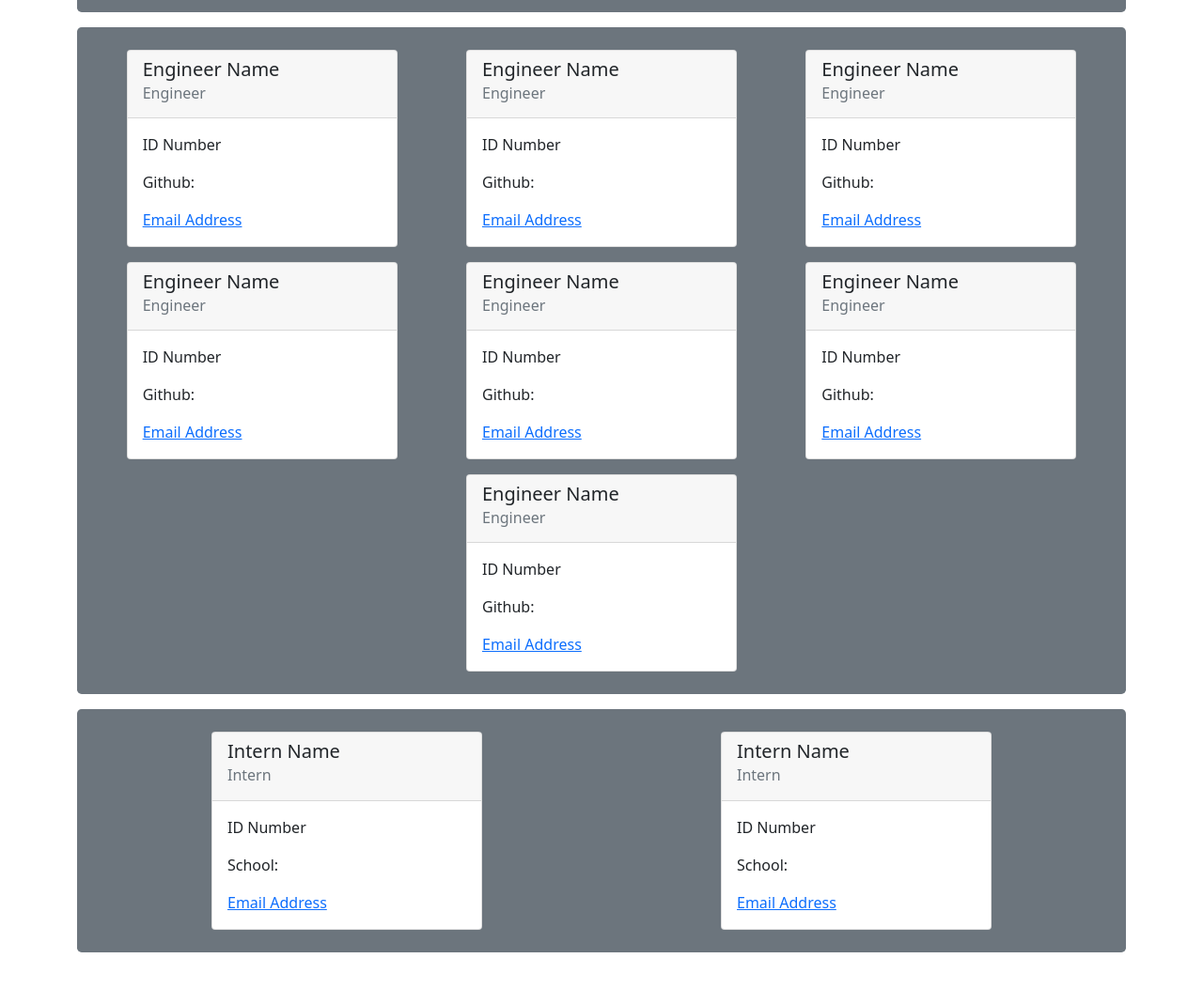
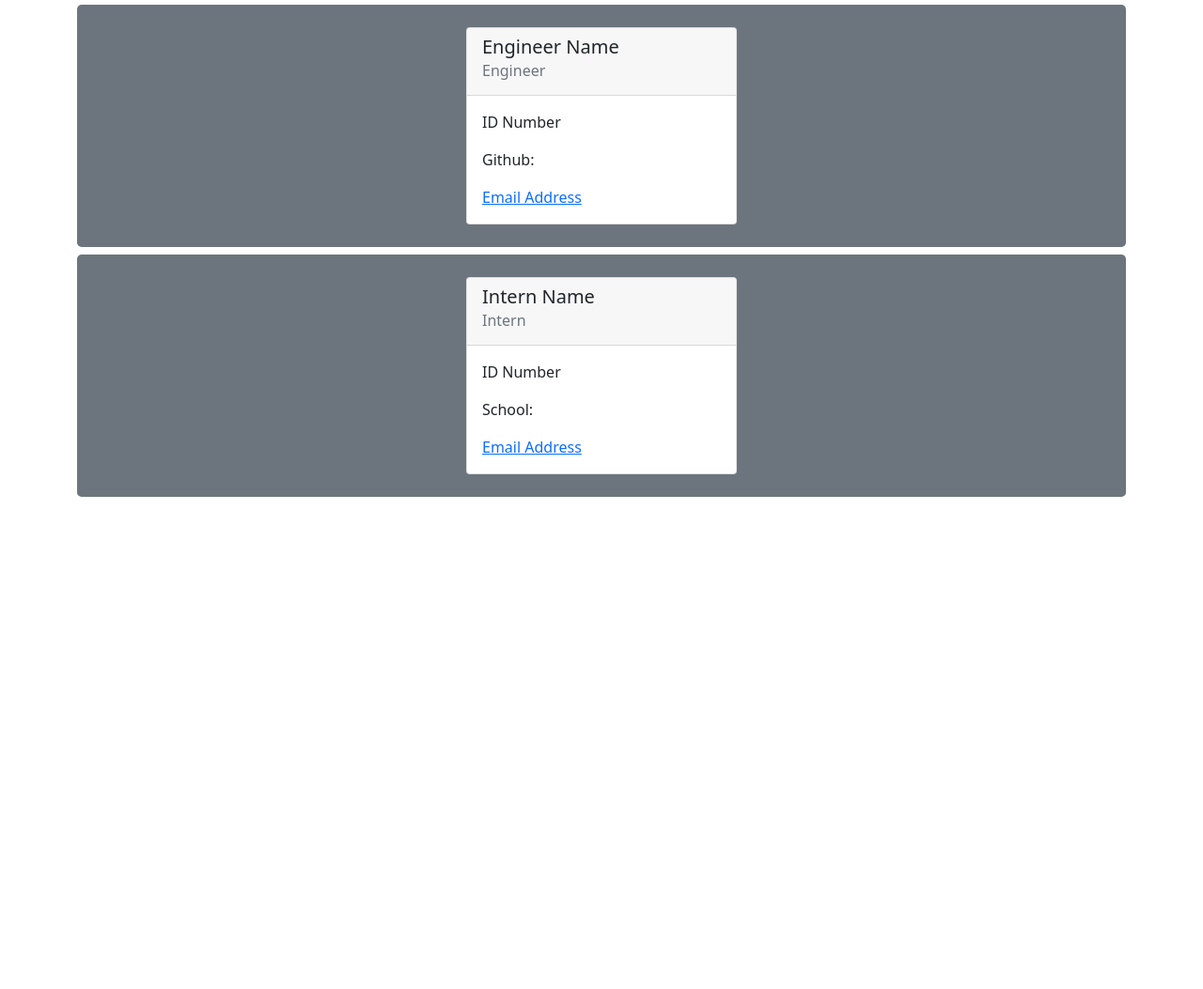
Before and after one commit to jamestw13/team-profile-generator, a website: page src/index.html in a window 1280 px wide. Shown: the part 491-1544 px from the top of the page at 94% size. After the commit the page ends 1052 px from the top, so only its background shows below. Drawn offline with nearby package versions, Linux system fonts and the light colour scheme.

Commit message:
filling out html template

```diff
--- a/src/index.html
+++ b/src/index.html
@@ -13,22 +13,22 @@
 			crossorigin="anonymous"
 		/>
 	</head>
-	<body>
-		<div class="container py-4">
-			<header class="p-5 mb-4 bg-primary rounded-3">
+	<body class="container py-4">
+		<header class="p-5 mb-2 bg-primary rounded-3">
 			<div class="container-fluid">
 				<h1 class="display-5 fw-bold">My Team</h1>
 				<p class="col-md-8 fs-4">You can view your team members and their details below</p>
 			</div>
 		</header>
 
-			<div class="d-flex justify-content-around bg-secondary mb-3 rounded-3 p-3">
+		<!-- Manager Section -->
+		<div class="d-flex justify-content-around bg-secondary mb-2 rounded-3 p-3">
+			<!-- Manager Card -->
 			<div class="card" style="width: 18rem">
 				<div class="card-header">
 					<h5 class="card-title">Manager Name</h5>
 					<h6 class="card-subtitle mb-2 text-muted">Manager</h6>
 				</div>
-
 				<div class="card-body">
 					<p class="card-text">ID Number</p>
 					<p class="card-text">Office Number</p>
@@ -37,86 +37,9 @@
 			</div>
 		</div>
 
-			<div class="d-flex justify-content-around flex-wrap bg-secondary mb-3 rounded-3 p-3">
-				<!-- Card -->
-				<div class="card m-2" style="width: 18rem">
-					<div class="card-header">
-						<h5 class="card-title">Engineer Name</h5>
-						<h6 class="card-subtitle mb-2 text-muted">Engineer</h6>
-					</div>
-					<div class="card-body">
-						<p class="card-text">ID Number</p>
-						<p class="card-text">Github:</p>
-						<a href="#" class="card-link">Email Address</a>
-					</div>
-				</div>
-
-				<!-- Card -->
-				<div class="card m-2" style="width: 18rem">
-					<div class="card-header">
-						<h5 class="card-title">Engineer Name</h5>
-						<h6 class="card-subtitle mb-2 text-muted">Engineer</h6>
-					</div>
-					<div class="card-body">
-						<p class="card-text">ID Number</p>
-						<p class="card-text">Github:</p>
-						<a href="#" class="card-link">Email Address</a>
-					</div>
-				</div>
-
-				<!-- Card -->
-				<div class="card m-2" style="width: 18rem">
-					<div class="card-header">
-						<h5 class="card-title">Engineer Name</h5>
-						<h6 class="card-subtitle mb-2 text-muted">Engineer</h6>
-					</div>
-					<div class="card-body">
-						<p class="card-text">ID Number</p>
-						<p class="card-text">Github:</p>
-						<a href="#" class="card-link">Email Address</a>
-					</div>
-				</div>
-
-				<!-- Card -->
-				<div class="card m-2" style="width: 18rem">
-					<div class="card-header">
-						<h5 class="card-title">Engineer Name</h5>
-						<h6 class="card-subtitle mb-2 text-muted">Engineer</h6>
-					</div>
-					<div class="card-body">
-						<p class="card-text">ID Number</p>
-						<p class="card-text">Github:</p>
-						<a href="#" class="card-link">Email Address</a>
-					</div>
-				</div>
-
-				<!-- Card -->
-				<div class="card m-2" style="width: 18rem">
-					<div class="card-header">
-						<h5 class="card-title">Engineer Name</h5>
-						<h6 class="card-subtitle mb-2 text-muted">Engineer</h6>
-					</div>
-					<div class="card-body">
-						<p class="card-text">ID Number</p>
-						<p class="card-text">Github:</p>
-						<a href="#" class="card-link">Email Address</a>
-					</div>
-				</div>
-
-				<!-- Card -->
-				<div class="card m-2" style="width: 18rem">
-					<div class="card-header">
-						<h5 class="card-title">Engineer Name</h5>
-						<h6 class="card-subtitle mb-2 text-muted">Engineer</h6>
-					</div>
-					<div class="card-body">
-						<p class="card-text">ID Number</p>
-						<p class="card-text">Github:</p>
-						<a href="#" class="card-link">Email Address</a>
-					</div>
-				</div>
-
-				<!-- Card -->
+		<!-- Engineer Section -->
+		<div class="d-flex justify-content-around flex-wrap bg-secondary mb-2 rounded-3 p-3">
+			<!-- Engineer Card -->
 			<div class="card m-2" style="width: 18rem">
 				<div class="card-header">
 					<h5 class="card-title">Engineer Name</h5>
@@ -130,8 +53,9 @@
 			</div>
 		</div>
 
-			<div class="d-flex justify-content-around flex-wrap bg-secondary mb-3 rounded-3 p-3">
-				<!-- Card -->
+		<!-- Intern Section -->
+		<div class="d-flex justify-content-around flex-wrap bg-secondary mb-2 rounded-3 p-3">
+			<!-- Intern Card -->
 			<div class="card m-2" style="width: 18rem">
 				<div class="card-header">
 					<h5 class="card-title">Intern Name</h5>
@@ -141,19 +65,6 @@
 					<p class="card-text">ID Number</p>
 					<p class="card-text">School:</p>
 					<a href="#" class="card-link">Email Address</a>
-					</div>
-				</div>
-				<!-- Card -->
-				<div class="card m-2" style="width: 18rem">
-					<div class="card-header">
-						<h5 class="card-title">Intern Name</h5>
-						<h6 class="card-subtitle mb-2 text-muted">Intern</h6>
-					</div>
-					<div class="card-body">
-						<p class="card-text">ID Number</p>
-						<p class="card-text">School:</p>
-						<a href="#" class="card-link">Email Address</a>
-					</div>
 				</div>
 			</div>
 		</div>
```
Also changed, not shown: src/page-template.js (+89 -0 lines). Lines whose indentation alone changed are shown as unchanged.
